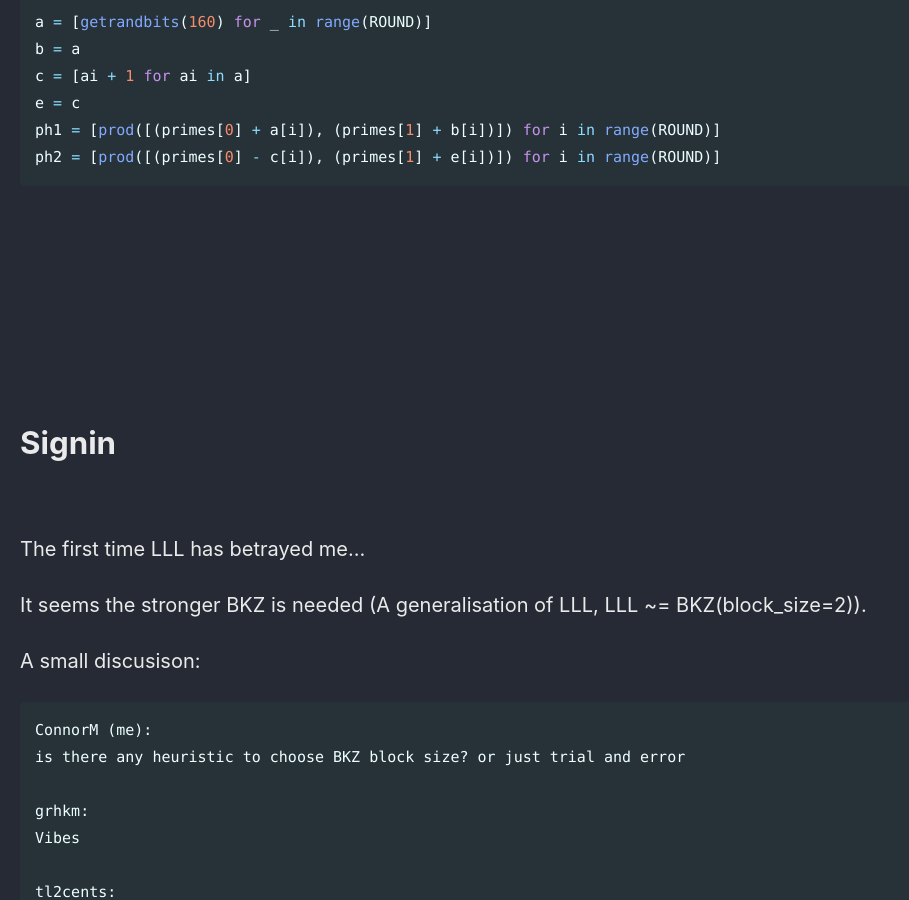
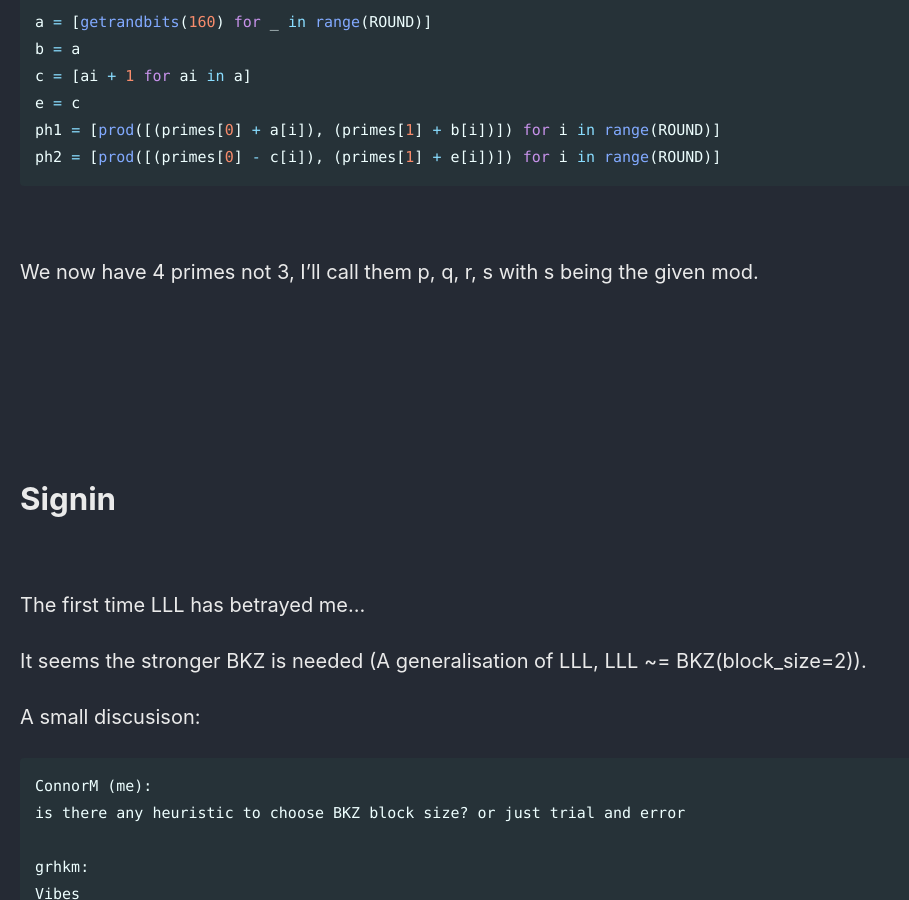
Before and after one commit to Connor-McCartney/Connor-McCartney.github.io, a Jekyll site: the page built from _pages/cryptography/other/0CTF2024.md, in a window 1280 px wide and 900 px high, scrolled down 5359 px. Shown: the whole window, without its empty margins (0-909 px from the left). Built offline with Jekyll 4.4.1, drawn with Linux system fonts in a browser that asks for light colours; cached includes are drawn as plain includes.

Commit message:
Update 0CTF2024.md

```diff
--- a/_pages/cryptography/other/0CTF2024.md
+++ b/_pages/cryptography/other/0CTF2024.md
@@ -221,6 +221,7 @@ ph2 = [prod([(primes[0] - c[i]), (primes[1] + e[i])]) for i in range(ROUND)]
 
 <br>
 
+We now have 4 primes not 3, I'll call them p, q, r, s with s being the given mod.
 
 
 <br>
```
